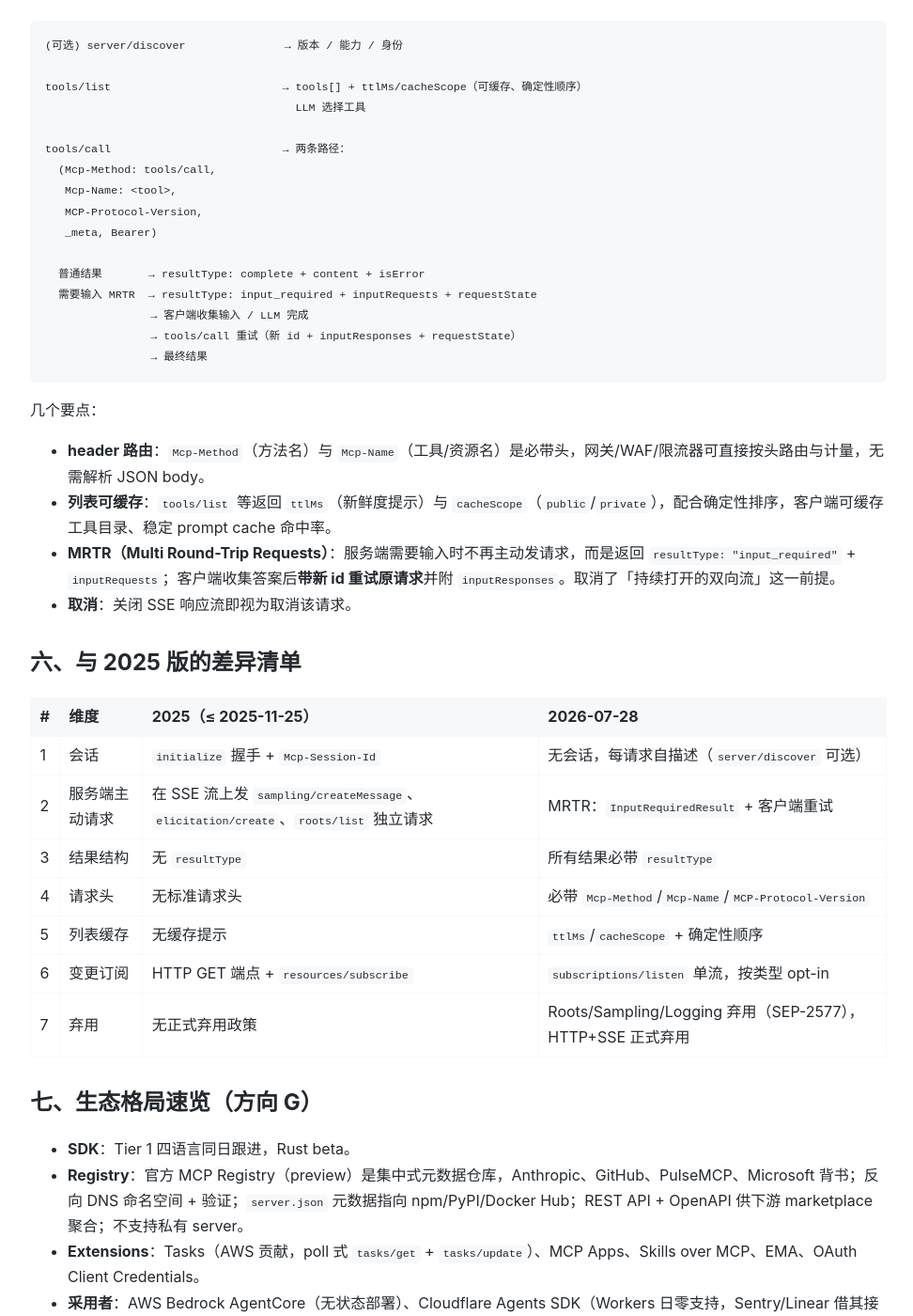
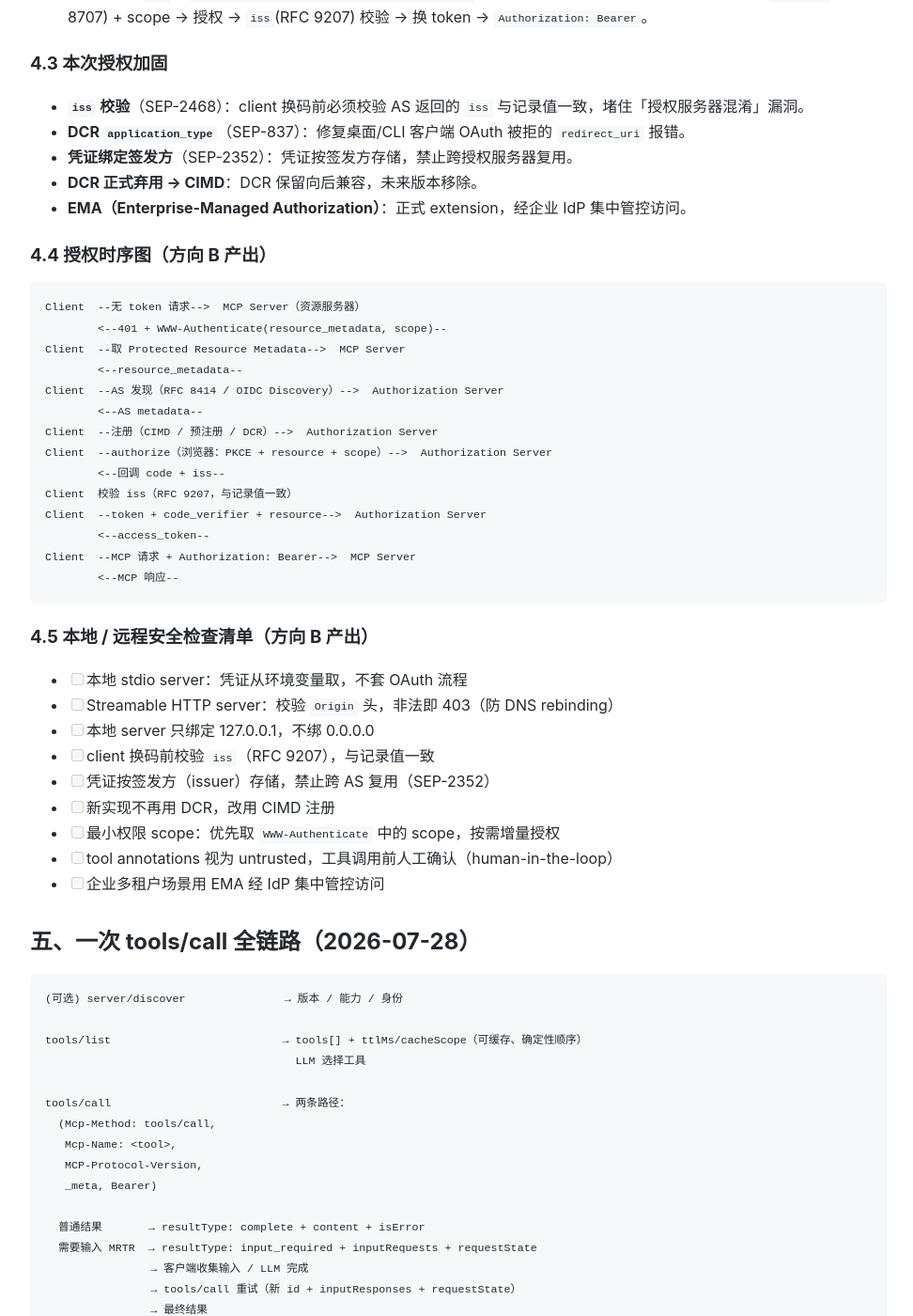
Before and after one commit to lyb19850811/github-pages, a Jekyll site: the page built from _posts/2026-10-16-mcp-protocol-evolution.md, in a window 1280 px wide and 1400 px high, scrolled down 2321 px. Shown: the whole window at 94% size, without its empty margins (152-1124 px from the left). Built offline with Jekyll 4.4.1, drawn with Linux system fonts in a browser that asks for light colours; some of the changed text lies outside the part shown.

Commit message:
docs: 补全 MCP 笔记 P0 方向产出物（迁移决策树/授权时序图/检查清单/格局图/选型决策树）

````diff
--- a/_posts/2026-10-16-mcp-protocol-evolution.md
+++ b/_posts/2026-10-16-mcp-protocol-evolution.md
@@ -43,6 +43,20 @@
 
 `ping`、`logging/setLevel`、`notifications/roots/list_changed`、HTTP GET 端点、`resources/subscribe`/`unsubscribe`、SSE 断线重续（`Last-Event-ID`）全部移除或重构。所有结果必须携带 `resultType` 字段（`complete` | `input_required`）。
 
+### 3.5 迁移决策树（方向 A 产出）
+
+```text
+跨调用状态管理决策：
+
+需要跨调用状态吗？
+|-- 否 --> 直接无状态部署，任意实例可接（最简，优先）
+|-- 是 --> 状态能否塞进单次工具参数？
+|          |-- 能 --> 直接作参数传（最简）
+|          |-- 不能 / 状态大 / 需多步 --> 工具铸造显式 handle，模型作为参数穿线程
+|                                        |-- 短会话 --> handle 即可
+|                                        |-- 长任务 / 断点续做 / 中途输入 --> Tasks 扩展（tasks/get 轮询 + tasks/update）
+```
+
 ## 四、传输与授权（方向 B）
 
 ### 4.1 传输
@@ -66,6 +80,37 @@
 - **凭证绑定签发方**（SEP-2352）：凭证按签发方存储，禁止跨授权服务器复用。
 - **DCR 正式弃用 → CIMD**：DCR 保留向后兼容，未来版本移除。
 - **EMA（Enterprise-Managed Authorization）**：正式 extension，经企业 IdP 集中管控访问。
+
+### 4.4 授权时序图（方向 B 产出）
+
+```text
+Client  --无 token 请求-->  MCP Server（资源服务器）
+        <--401 + WWW-Authenticate(resource_metadata, scope)--
+Client  --取 Protected Resource Metadata-->  MCP Server
+        <--resource_metadata--
+Client  --AS 发现（RFC 8414 / OIDC Discovery）-->  Authorization Server
+        <--AS metadata--
+Client  --注册（CIMD / 预注册 / DCR）-->  Authorization Server
+Client  --authorize（浏览器：PKCE + resource + scope）-->  Authorization Server
+        <--回调 code + iss--
+Client  校验 iss（RFC 9207，与记录值一致）
+Client  --token + code_verifier + resource-->  Authorization Server
+        <--access_token--
+Client  --MCP 请求 + Authorization: Bearer-->  MCP Server
+        <--MCP 响应--
+```
+
+### 4.5 本地 / 远程安全检查清单（方向 B 产出）
+
+- [ ] 本地 stdio server：凭证从环境变量取，不套 OAuth 流程
+- [ ] Streamable HTTP server：校验 `Origin` 头，非法即 403（防 DNS rebinding）
+- [ ] 本地 server 只绑定 127.0.0.1，不绑 0.0.0.0
+- [ ] client 换码前校验 `iss`（RFC 9207），与记录值一致
+- [ ] 凭证按签发方（issuer）存储，禁止跨 AS 复用（SEP-2352）
+- [ ] 新实现不再用 DCR，改用 CIMD 注册
+- [ ] 最小权限 scope：优先取 `WWW-Authenticate` 中的 scope，按需增量授权
+- [ ] tool annotations 视为 untrusted，工具调用前人工确认（human-in-the-loop）
+- [ ] 企业多租户场景用 EMA 经 IdP 集中管控访问
 
 ## 五、一次 tools/call 全链路（2026-07-28）
 
@@ -115,6 +160,26 @@
 - **采用者**：AWS Bedrock AgentCore（无状态部署）、Cloudflare Agents SDK（Workers 日零支持，Sentry/Linear 借其接入）、Google Cloud、Figma、honeycomb.io（约 20% 月度交互查询来自 agent）。
 - **协议定位**：MCP 是「Agent↔工具」的垂直连接；Google 主导的 A2A 是「Agent↔Agent」的水平协作，二者互补而非竞争，且均纳入 Linux Foundation 治理（ACP 已并入 A2A）。选型时二者常同时出现：MCP 接工具，A2A 做多 Agent 编排。
 
+**协议格局图（方向 G 产出）**
+
+```text
+Agent / Host（宿主应用）
+        |
+        |-- MCP（垂直）── Agent <-> 工具 / 数据 / 提示
+        |-- A2A（水平）── Agent <-> Agent
+```
+
+**选型决策树（方向 G 产出）**
+
+```text
+需求是什么？
+|-- 给单个 Agent 接外部工具 / 数据 / 提示 --> MCP
+|-- 多个 Agent 之间协作 / 编排 --> A2A
+|-- 单厂商单模型、无跨平台诉求、只在单一宿主 --> 原生 function calling（最简）
+|-- 既要接工具、又要多 Agent 编排 --> MCP + A2A 同时用（分层，不冲突）
+|-- 内部确定性流程 / 领域知识（教工作流而非接工具）--> Agent Skills
+```
+
 一句话总结：2026-07-28 把 MCP 从「需要 sticky session 的有状态协议」改成「像 Web 一样无状态、可缓存、可路由」的基础设施——这是一次把 MCP 推向生产级可扩展性的关键转身。
 
 ## 参考
````
